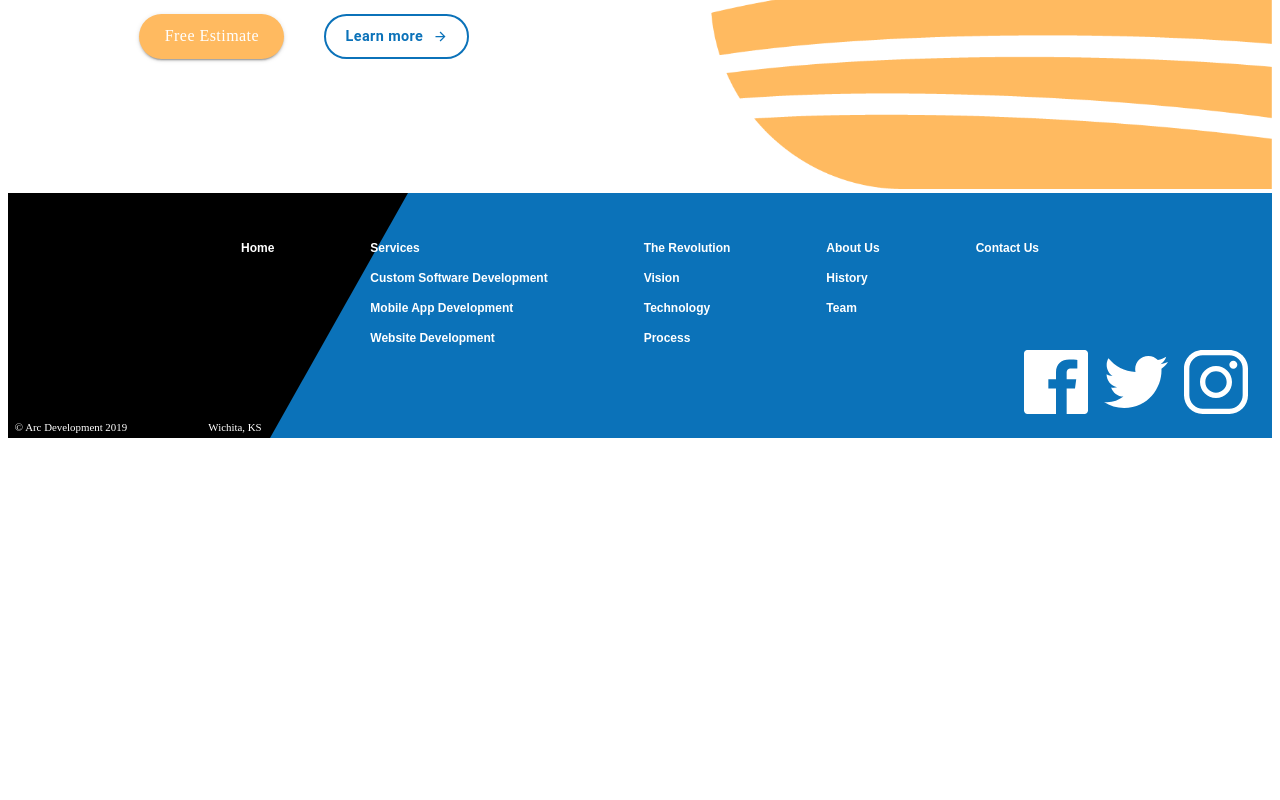
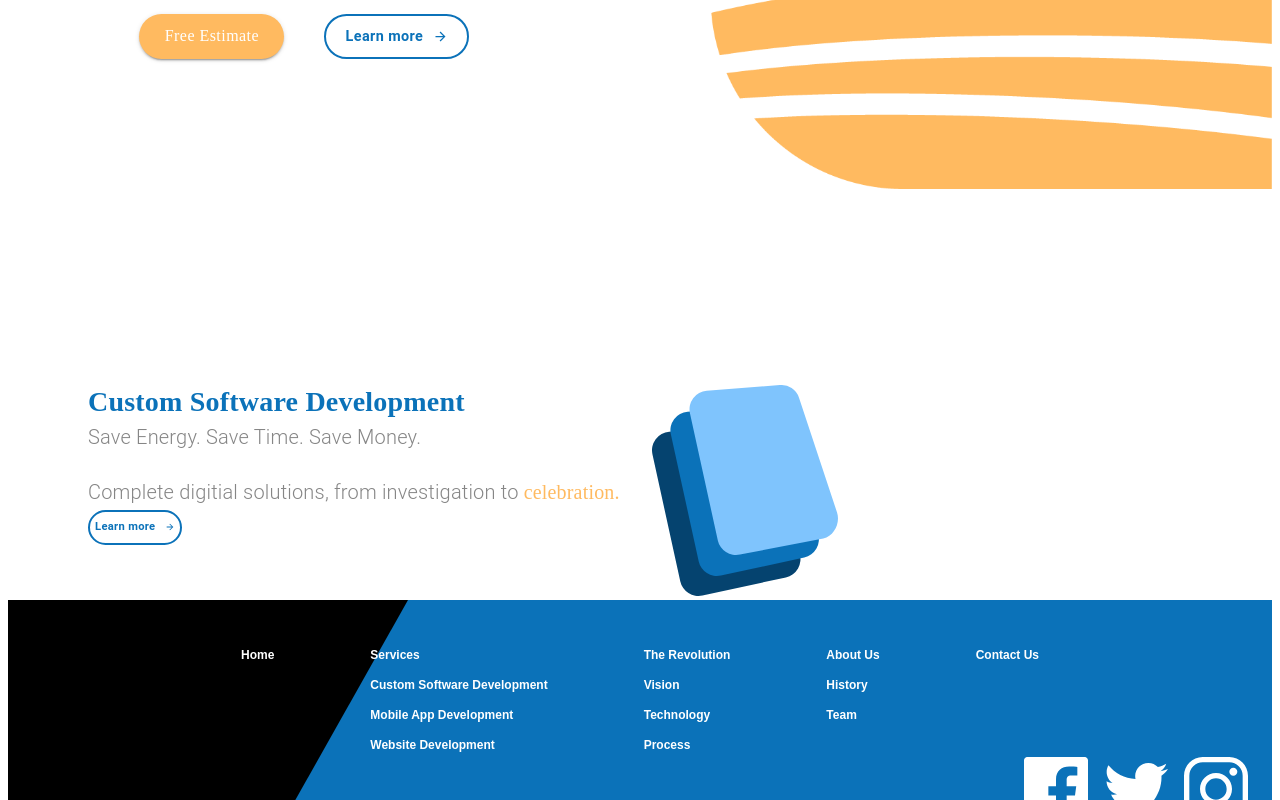
Before and after one commit to paddycakes/arcdevelopment, a React (Create React App) app: page / in a window 1280 px wide. Shown: the part 408-1208 px from the top of the page. Before the commit the page ends 854 px from the top, so only its background shows below. Built offline with nearby package versions, Linux system fonts and the light colour scheme; the HTML template or start-up script is replaced by a standard one.

Commit message:
Adding Custom Software Development section to Landing page

```diff
--- a/src/components/LandingPage.js
+++ b/src/components/LandingPage.js
@@ -4,9 +4,11 @@
 import Grid from '@material-ui/core/Grid';
 import Button from '@material-ui/core/Button';
 import Typography from '@material-ui/core/Typography';
+import useMediaQuery from '@material-ui/core/useMediaQuery';
 
 import ButtonArrow from './ui/ButtonArrow';
 import animationData from '../animations/landinganimation/data';
+import customSoftwareIcon from '../assets/Custom Software Icon.svg';
 
 const useStyles = makeStyles((theme) => ({
   animation: {
@@ -33,16 +35,19 @@
     marginTop: '1em',
   },
   learnButtonHero: {
-    borderColor: theme.palette.common.blue,
-    color: theme.palette.common.blue,
-    borderWidth: 2,
-    borderRadius: 50,
-    fontFamily: 'Roboto',
-    fontWeight: 'bold',
+    ...theme.typography.learnButton,
     fontSize: '0.9rem',
     height: 45,
     width: 145,
-    textTransform: 'none',
+  },
+  learnButton: {
+    ...theme.typography.learnButton,
+    fontSize: '0.7rem',
+    height: 35,
+    padding: 5,
+    [theme.breakpoints.down('sm')]: {
+      marginBottom: '2em',
+    },
   },
   mainContainer: {
     marginTop: '5em',
@@ -60,11 +65,31 @@
       marginLeft: 0,
     },
   },
+  specialText: {
+    fontFamily: 'Pacifico',
+    color: theme.palette.common.orange,
+  },
+  subtitle: {
+    marginBottom: '1em',
+  },
+  icon: {
+    marginLeft: '2em',
+    [theme.breakpoints.down('xs')]: {
+      marginLeft: 0,
+    },
+  },
+  serviceContainer: {
+    marginTop: '12em',
+    [theme.breakpoints.down('sm')]: {
+      padding: 25,
+    },
+  },
 }));
 
 export default function LandingPage(props) {
   const classes = useStyles();
   const theme = useTheme();
+  const matchesSM = useMediaQuery(theme.breakpoints.down('sm'));
 
   const defaultOptions = {
     loop: true,
@@ -77,6 +102,7 @@
 
   return (
     <Grid container direction="column" className={classes.mainContainer}>
+      {/* Hero block */}
       <Grid item>
         <Grid container direction="row" justify="flex-end" alignItems="center">
           <Grid sm item className={classes.heroTextContainer}>
@@ -112,6 +138,48 @@
           </Grid>
         </Grid>
       </Grid>
+
+      {/* Services block */}
+      <Grid item>
+        <Grid
+          container
+          direction="row"
+          justify={matchesSM && 'center'}
+          className={classes.serviceContainer}
+        >
+          <Grid
+            item
+            style={{
+              marginLeft: matchesSM ? 0 : '5em',
+              textAlign: matchesSM && 'center',
+            }}
+          >
+            <Typography variant="h4">Custom Software Development</Typography>
+            <Typography variant="subtitle1" className={classes.subtitle}>
+              Save Energy. Save Time. Save Money.
+            </Typography>
+            <Typography variant="subtitle1">
+              Complete digitial solutions, from investigation to{' '}
+              <span className={classes.specialText}>celebration.</span>
+            </Typography>
+            <Button variant="outlined" className={classes.learnButton}>
+              <span style={{ marginRight: 10 }}>Learn more</span>
+              <ButtonArrow
+                width={10}
+                height={10}
+                fill={theme.palette.common.blue}
+              />
+            </Button>
+          </Grid>
+          <Grid item>
+            <img
+              className={classes.icon}
+              alt="custom software icon"
+              src={customSoftwareIcon}
+            />
+          </Grid>
+        </Grid>
+      </Grid>
     </Grid>
   );
 }
--- a/src/components/ui/Theme.js
+++ b/src/components/ui/Theme.js
@@ -2,6 +2,7 @@
 
 const arcBlue = '#0B72B9';
 const arcOrange = '#FFBA60';
+const arcGrey = '#868686';
 
 export default createMuiTheme({
   palette: {
@@ -36,5 +37,25 @@
       color: `${arcBlue}`,
       lineHeight: '1.5',
     },
+    h4: {
+      fontFamily: 'Raleway',
+      fontSize: '1.75rem',
+      color: arcBlue,
+      fontWeight: 700,
+    },
+    subtitle1: {
+      fontSize: '1.25rem',
+      fontWeight: 300,
+      color: arcGrey,
+    },
+    learnButton: {
+      borderColor: arcBlue,
+      color: arcBlue,
+      borderWidth: 2,
+      borderRadius: 50,
+      fontFamily: 'Roboto',
+      fontWeight: 'bold',
+      textTransform: 'none',
+    },
   },
 });
```
